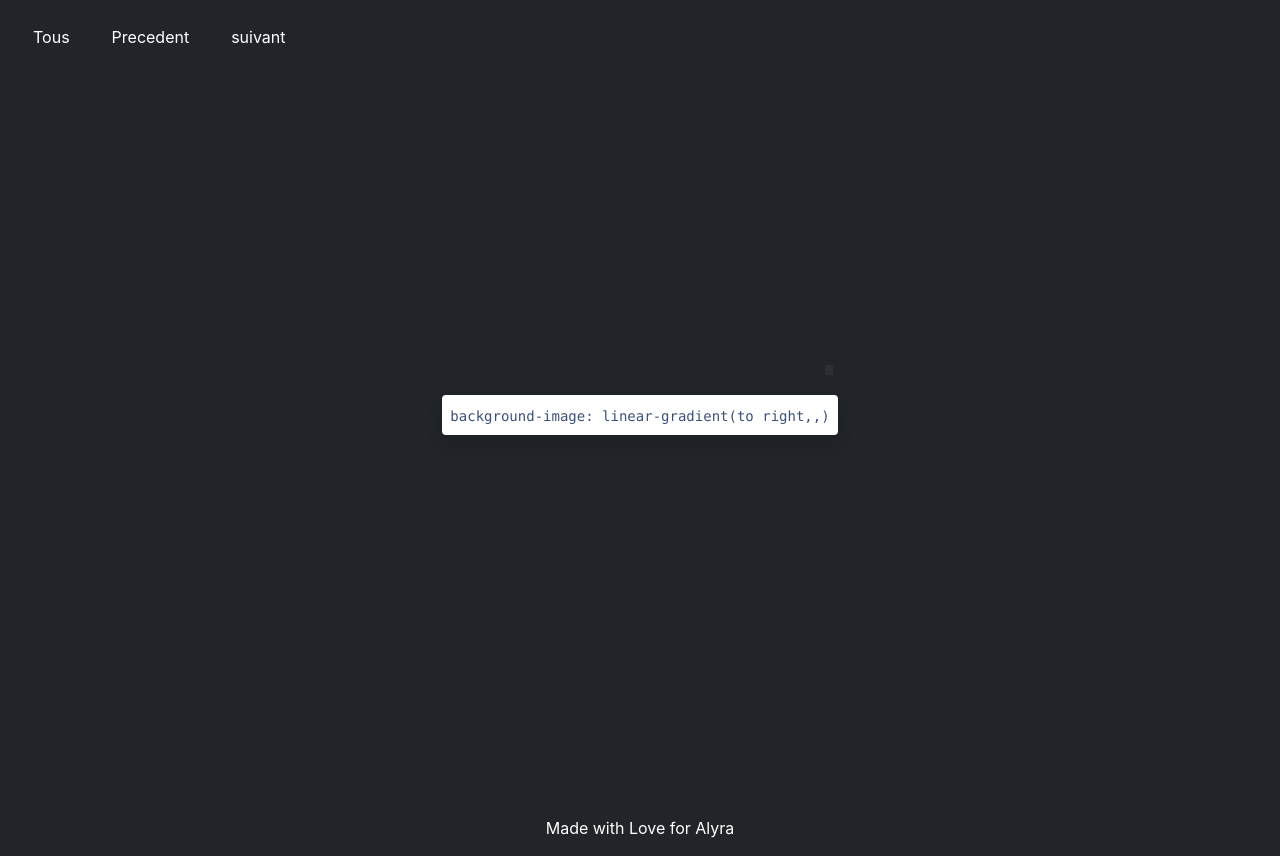
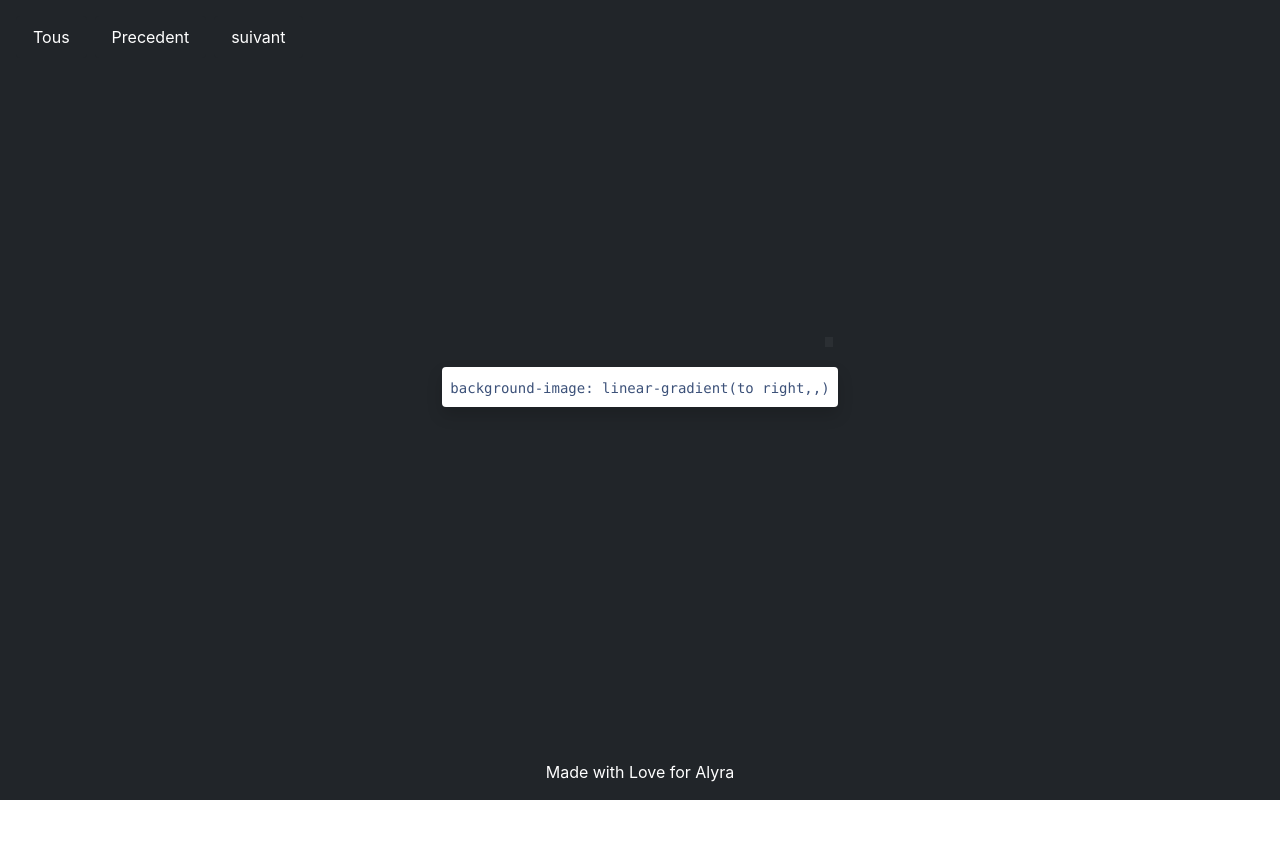
Before and after one commit to ricardo-eth/gradients-once-more-dreamTeam, a React (Create React App) app: page /gradient/6 in a window 1280 px wide. After the commit the page ends 800 px from the top, so only its background shows below. Built offline with nearby package versions, Linux system fonts and the light colour scheme; no server answers.

Commit message:
footer full page

```diff
--- a/src/Pages/FullPage.js
+++ b/src/Pages/FullPage.js
@@ -75,8 +75,8 @@ export const FullPage = () => {
           </div>
           }
         </div>
+        <Footer />
       </div>
-      <Footer />
     </>
   );
 };
```
